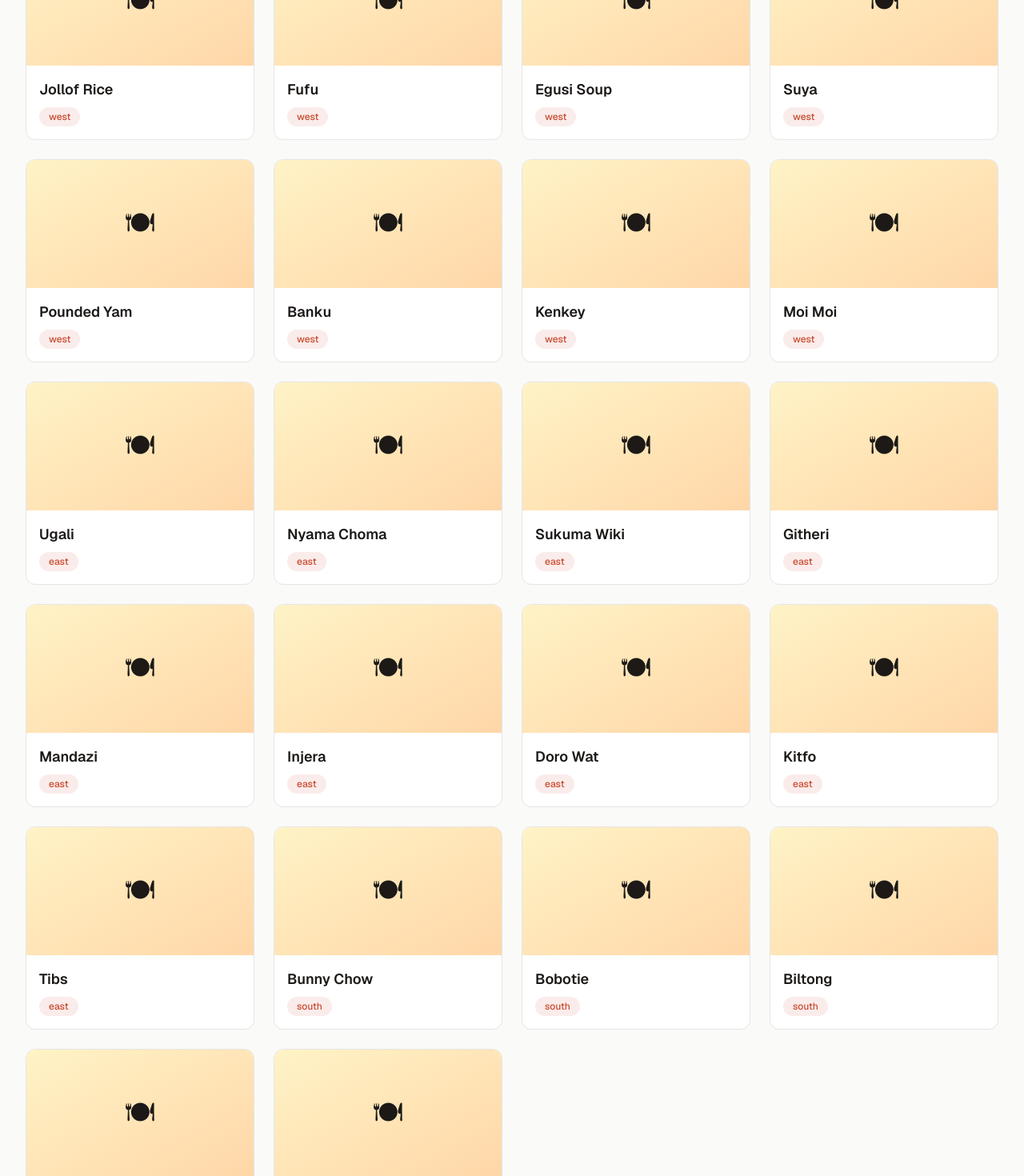
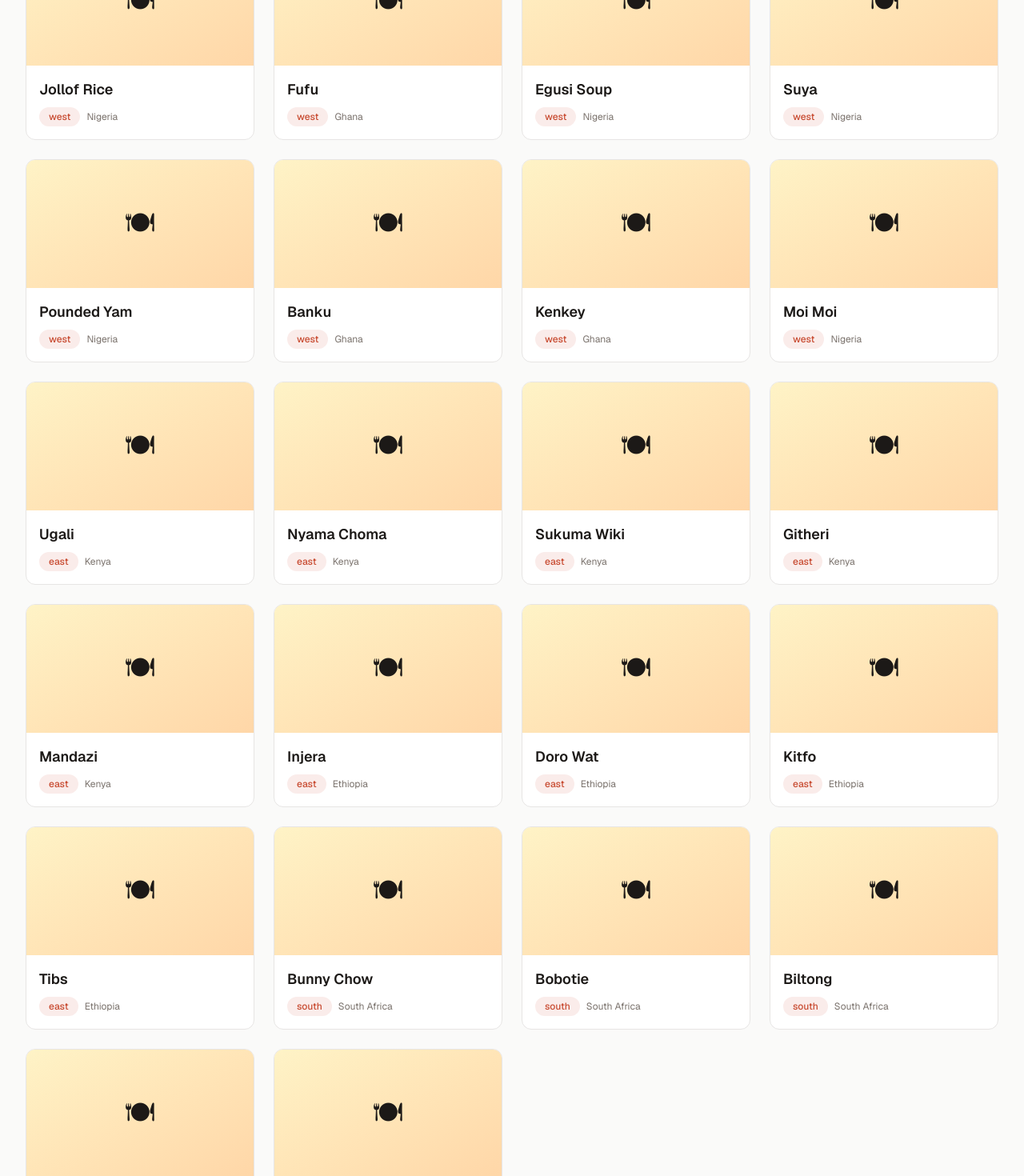
Before and after one commit to wyllade/African-Culture, a Next.js app: page /foods in a window 1280 px wide. Shown: the part 360-1830 px from the top of the page at 80% size. Built offline with nearby package versions, Linux system fonts and the light colour scheme.

Commit message:
Fix TypeScript errors: countryName props alignment, sanity type fix. Build successful with all 20 routes.

```diff
--- a/app/(site)/foods/page.tsx
+++ b/app/(site)/foods/page.tsx
@@ -2,28 +2,28 @@ import Link from 'next/link'
 import { FoodCard } from '@/components/foods/FoodCard'
 
 const foods = [
-  { name: 'Jollof Rice', slug: 'jollof-rice', region: 'west', country: 'Nigeria', countrySlug: 'nigeria' },
-  { name: 'Fufu', slug: 'fufu', region: 'west', country: 'Ghana', countrySlug: 'ghana' },
-  { name: 'Egusi Soup', slug: 'egusi-soup', region: 'west', country: 'Nigeria', countrySlug: 'nigeria' },
-  { name: 'Suya', slug: 'suya', region: 'west', country: 'Nigeria', countrySlug: 'nigeria' },
-  { name: 'Pounded Yam', slug: 'pounded-yam', region: 'west', country: 'Nigeria', countrySlug: 'nigeria' },
-  { name: 'Banku', slug: 'banku', region: 'west', country: 'Ghana', countrySlug: 'ghana' },
-  { name: 'Kenkey', slug: 'kenkey', region: 'west', country: 'Ghana', countrySlug: 'ghana' },
-  { name: 'Moi Moi', slug: 'moi-moi', region: 'west', country: 'Nigeria', countrySlug: 'nigeria' },
-  { name: 'Ugali', slug: 'ugali', region: 'east', country: 'Kenya', countrySlug: 'kenya' },
-  { name: 'Nyama Choma', slug: 'nyama-choma', region: 'east', country: 'Kenya', countrySlug: 'kenya' },
-  { name: 'Sukuma Wiki', slug: 'sukuma-wiki', region: 'east', country: 'Kenya', countrySlug: 'kenya' },
-  { name: 'Githeri', slug: 'githeri', region: 'east', country: 'Kenya', countrySlug: 'kenya' },
-  { name: 'Mandazi', slug: 'mandazi', region: 'east', country: 'Kenya', countrySlug: 'kenya' },
-  { name: 'Injera', slug: 'injera', region: 'east', country: 'Ethiopia', countrySlug: 'ethiopia' },
-  { name: 'Doro Wat', slug: 'doro-wat', region: 'east', country: 'Ethiopia', countrySlug: 'ethiopia' },
-  { name: 'Kitfo', slug: 'kitfo', region: 'east', country: 'Ethiopia', countrySlug: 'ethiopia' },
-  { name: 'Tibs', slug: 'tibs', region: 'east', country: 'Ethiopia', countrySlug: 'ethiopia' },
-  { name: 'Bunny Chow', slug: 'bunny-chow', region: 'south', country: 'South Africa', countrySlug: 'south-africa' },
-  { name: 'Bobotie', slug: 'bobotie', region: 'south', country: 'South Africa', countrySlug: 'south-africa' },
-  { name: 'Biltong', slug: 'biltong', region: 'south', country: 'South Africa', countrySlug: 'south-africa' },
-  { name: 'Braai', slug: 'braai', region: 'south', country: 'South Africa', countrySlug: 'south-africa' },
-  { name: 'Malva Pudding', slug: 'malva-pudding', region: 'south', country: 'South Africa', countrySlug: 'south-africa' },
+  { name: 'Jollof Rice', slug: 'jollof-rice', region: 'west', countryName: 'Nigeria', countrySlug: 'nigeria' },
+  { name: 'Fufu', slug: 'fufu', region: 'west', countryName: 'Ghana', countrySlug: 'ghana' },
+  { name: 'Egusi Soup', slug: 'egusi-soup', region: 'west', countryName: 'Nigeria', countrySlug: 'nigeria' },
+  { name: 'Suya', slug: 'suya', region: 'west', countryName: 'Nigeria', countrySlug: 'nigeria' },
+  { name: 'Pounded Yam', slug: 'pounded-yam', region: 'west', countryName: 'Nigeria', countrySlug: 'nigeria' },
+  { name: 'Banku', slug: 'banku', region: 'west', countryName: 'Ghana', countrySlug: 'ghana' },
+  { name: 'Kenkey', slug: 'kenkey', region: 'west', countryName: 'Ghana', countrySlug: 'ghana' },
+  { name: 'Moi Moi', slug: 'moi-moi', region: 'west', countryName: 'Nigeria', countrySlug: 'nigeria' },
+  { name: 'Ugali', slug: 'ugali', region: 'east', countryName: 'Kenya', countrySlug: 'kenya' },
+  { name: 'Nyama Choma', slug: 'nyama-choma', region: 'east', countryName: 'Kenya', countrySlug: 'kenya' },
+  { name: 'Sukuma Wiki', slug: 'sukuma-wiki', region: 'east', countryName: 'Kenya', countrySlug: 'kenya' },
+  { name: 'Githeri', slug: 'githeri', region: 'east', countryName: 'Kenya', countrySlug: 'kenya' },
+  { name: 'Mandazi', slug: 'mandazi', region: 'east', countryName: 'Kenya', countrySlug: 'kenya' },
+  { name: 'Injera', slug: 'injera', region: 'east', countryName: 'Ethiopia', countrySlug: 'ethiopia' },
+  { name: 'Doro Wat', slug: 'doro-wat', region: 'east', countryName: 'Ethiopia', countrySlug: 'ethiopia' },
+  { name: 'Kitfo', slug: 'kitfo', region: 'east', countryName: 'Ethiopia', countrySlug: 'ethiopia' },
+  { name: 'Tibs', slug: 'tibs', region: 'east', countryName: 'Ethiopia', countrySlug: 'ethiopia' },
+  { name: 'Bunny Chow', slug: 'bunny-chow', region: 'south', countryName: 'South Africa', countrySlug: 'south-africa' },
+  { name: 'Bobotie', slug: 'bobotie', region: 'south', countryName: 'South Africa', countrySlug: 'south-africa' },
+  { name: 'Biltong', slug: 'biltong', region: 'south', countryName: 'South Africa', countrySlug: 'south-africa' },
+  { name: 'Braai', slug: 'braai', region: 'south', countryName: 'South Africa', countrySlug: 'south-africa' },
+  { name: 'Malva Pudding', slug: 'malva-pudding', region: 'south', countryName: 'South Africa', countrySlug: 'south-africa' },
 ]
 
 const regions = [
--- a/app/(site)/foods/region/[region]/page.tsx
+++ b/app/(site)/foods/region/[region]/page.tsx
@@ -10,34 +10,34 @@ const regionNames: Record<string, { name: string; description: string }> = {
   south: { name: 'Southern Africa', description: 'South Africa, Zimbabwe, Zambia, Botswana, and more' },
 }
 
-const foodsByRegion: Record<string, { name: string; slug: string; region: string; country: string; countrySlug: string }[]> = {
+const foodsByRegion: Record<string, { name: string; slug: string; region: string; countryName: string; countrySlug: string }[]> = {
   east: [
-    { name: 'Ugali', slug: 'ugali', region: 'east', country: 'Kenya', countrySlug: 'kenya' },
-    { name: 'Nyama Choma', slug: 'nyama-choma', region: 'east', country: 'Kenya', countrySlug: 'kenya' },
-    { name: 'Sukuma Wiki', slug: 'sukuma-wiki', region: 'east', country: 'Kenya', countrySlug: 'kenya' },
-    { name: 'Githeri', slug: 'githeri', region: 'east', country: 'Kenya', countrySlug: 'kenya' },
-    { name: 'Mandazi', slug: 'mandazi', region: 'east', country: 'Kenya', countrySlug: 'kenya' },
-    { name: 'Injera', slug: 'injera', region: 'east', country: 'Ethiopia', countrySlug: 'ethiopia' },
-    { name: 'Doro Wat', slug: 'doro-wat', region: 'east', country: 'Ethiopia', countrySlug: 'ethiopia' },
-    { name: 'Kitfo', slug: 'kitfo', region: 'east', country: 'Ethiopia', countrySlug: 'ethiopia' },
-    { name: 'Tibs', slug: 'tibs', region: 'east', country: 'Ethiopia', countrySlug: 'ethiopia' },
+    { name: 'Ugali', slug: 'ugali', region: 'east', countryName: 'Kenya', countrySlug: 'kenya' },
+    { name: 'Nyama Choma', slug: 'nyama-choma', region: 'east', countryName: 'Kenya', countrySlug: 'kenya' },
+    { name: 'Sukuma Wiki', slug: 'sukuma-wiki', region: 'east', countryName: 'Kenya', countrySlug: 'kenya' },
+    { name: 'Githeri', slug: 'githeri', region: 'east', countryName: 'Kenya', countrySlug: 'kenya' },
+    { name: 'Mandazi', slug: 'mandazi', region: 'east', countryName: 'Kenya', countrySlug: 'kenya' },
+    { name: 'Injera', slug: 'injera', region: 'east', countryName: 'Ethiopia', countrySlug: 'ethiopia' },
+    { name: 'Doro Wat', slug: 'doro-wat', region: 'east', countryName: 'Ethiopia', countrySlug: 'ethiopia' },
+    { name: 'Kitfo', slug: 'kitfo', region: 'east', countryName: 'Ethiopia', countrySlug: 'ethiopia' },
+    { name: 'Tibs', slug: 'tibs', region: 'east', countryName: 'Ethiopia', countrySlug: 'ethiopia' },
   ],
   west: [
-    { name: 'Jollof Rice', slug: 'jollof-rice', region: 'west', country: 'Nigeria', countrySlug: 'nigeria' },
-    { name: 'Fufu', slug: 'fufu', region: 'west', country: 'Ghana', countrySlug: 'ghana' },
-    { name: 'Egusi Soup', slug: 'egusi-soup', region: 'west', country: 'Nigeria', countrySlug: 'nigeria' },
-    { name: 'Suya', slug: 'suya', region: 'west', country: 'Nigeria', countrySlug: 'nigeria' },
-    { name: 'Pounded Yam', slug: 'pounded-yam', region: 'west', country: 'Nigeria', countrySlug: 'nigeria' },
-    { name: 'Banku', slug: 'banku', region: 'west', country: 'Ghana', countrySlug: 'ghana' },
-    { name: 'Kenkey', slug: 'kenkey', region: 'west', country: 'Ghana', countrySlug: 'ghana' },
-    { name: 'Moi Moi', slug: 'moi-moi', region: 'west', country: 'Nigeria', countrySlug: 'nigeria' },
+    { name: 'Jollof Rice', slug: 'jollof-rice', region: 'west', countryName: 'Nigeria', countrySlug: 'nigeria' },
+    { name: 'Fufu', slug: 'fufu', region: 'west', countryName: 'Ghana', countrySlug: 'ghana' },
+    { name: 'Egusi Soup', slug: 'egusi-soup', region: 'west', countryName: 'Nigeria', countrySlug: 'nigeria' },
+    { name: 'Suya', slug: 'suya', region: 'west', countryName: 'Nigeria', countrySlug: 'nigeria' },
+    { name: 'Pounded Yam', slug: 'pounded-yam', region: 'west', countryName: 'Nigeria', countrySlug: 'nigeria' },
+    { name: 'Banku', slug: 'banku', region: 'west', countryName: 'Ghana', countrySlug: 'ghana' },
+    { name: 'Kenkey', slug: 'kenkey', region: 'west', countryName: 'Ghana', countrySlug: 'ghana' },
+    { name: 'Moi Moi', slug: 'moi-moi', region: 'west', countryName: 'Nigeria', countrySlug: 'nigeria' },
   ],
   south: [
-    { name: 'Bunny Chow', slug: 'bunny-chow', region: 'south', country: 'South Africa', countrySlug: 'south-africa' },
-    { name: 'Bobotie', slug: 'bobotie', region: 'south', country: 'South Africa', countrySlug: 'south-africa' },
-    { name: 'Biltong', slug: 'biltong', region: 'south', country: 'South Africa', countrySlug: 'south-africa' },
-    { name: 'Braai', slug: 'braai', region: 'south', country: 'South Africa', countrySlug: 'south-africa' },
-    { name: 'Malva Pudding', slug: 'malva-pudding', region: 'south', country: 'South Africa', countrySlug: 'south-africa' },
+    { name: 'Bunny Chow', slug: 'bunny-chow', region: 'south', countryName: 'South Africa', countrySlug: 'south-africa' },
+    { name: 'Bobotie', slug: 'bobotie', region: 'south', countryName: 'South Africa', countrySlug: 'south-africa' },
+    { name: 'Biltong', slug: 'biltong', region: 'south', countryName: 'South Africa', countrySlug: 'south-africa' },
+    { name: 'Braai', slug: 'braai', region: 'south', countryName: 'South Africa', countrySlug: 'south-africa' },
+    { name: 'Malva Pudding', slug: 'malva-pudding', region: 'south', countryName: 'South Africa', countrySlug: 'south-africa' },
   ],
   north: [],
   central: [],
--- a/app/(site)/tribes/page.tsx
+++ b/app/(site)/tribes/page.tsx
@@ -1,26 +1,26 @@
 import { TribeCard } from '@/components/tribes/TribeCard'
 
 const tribes = [
-  { name: 'Maasai', slug: 'maasai', location: 'Kenya & Tanzania', country: 'Kenya', countrySlug: 'kenya' },
-  { name: 'Kikuyu', slug: 'kikuyu', location: 'Central Kenya', country: 'Kenya', countrySlug: 'kenya' },
-  { name: 'Luo', slug: 'luo', location: 'Western Kenya', country: 'Kenya', countrySlug: 'kenya' },
-  { name: 'Kalenjin', slug: 'kalenjin', location: 'Rift Valley, Kenya', country: 'Kenya', countrySlug: 'kenya' },
-  { name: 'Kamba', slug: 'kamba', location: 'Eastern Kenya', country: 'Kenya', countrySlug: 'kenya' },
-  { name: 'Yoruba', slug: 'yoruba', location: 'Southwestern Nigeria', country: 'Nigeria', countrySlug: 'nigeria' },
-  { name: 'Hausa', slug: 'hausa', location: 'Northern Nigeria', country: 'Nigeria', countrySlug: 'nigeria' },
-  { name: 'Igbo', slug: 'igbo', location: 'Southeastern Nigeria', country: 'Nigeria', countrySlug: 'nigeria' },
-  { name: 'Ijaw', slug: 'ijaw', location: 'Niger Delta, Nigeria', country: 'Nigeria', countrySlug: 'nigeria' },
-  { name: 'Tiv', slug: 'tiv', location: 'Central Nigeria', country: 'Nigeria', countrySlug: 'nigeria' },
-  { name: 'Zulu', slug: 'zulu', location: 'KwaZulu-Natal, South Africa', country: 'South Africa', countrySlug: 'south-africa' },
-  { name: 'Xhosa', slug: 'xhosa', location: 'Eastern Cape, South Africa', country: 'South Africa', countrySlug: 'south-africa' },
-  { name: 'Sotho', slug: 'sotho', location: 'Lesotho & South Africa', country: 'South Africa', countrySlug: 'south-africa' },
-  { name: 'Ndebele', slug: 'ndebele', location: 'Mpumalanga, South Africa', country: 'South Africa', countrySlug: 'south-africa' },
-  { name: 'Venda', slug: 'venda', location: 'Limpopo, South Africa', country: 'South Africa', countrySlug: 'south-africa' },
-  { name: 'Oromo', slug: 'oromo', location: 'Ethiopia', country: 'Ethiopia', countrySlug: 'ethiopia' },
-  { name: 'Amhara', slug: 'amhara', location: 'Northern Ethiopia', country: 'Ethiopia', countrySlug: 'ethiopia' },
-  { name: 'Tigray', slug: 'tigray', location: 'Tigray, Ethiopia', country: 'Ethiopia', countrySlug: 'ethiopia' },
-  { name: 'Akan', slug: 'akan', location: 'Ghana & Ivory Coast', country: 'Ghana', countrySlug: 'ghana' },
-  { name: 'Ewe', slug: 'ewe', location: 'Ghana, Togo & Benin', country: 'Ghana', countrySlug: 'ghana' },
+  { name: 'Maasai', slug: 'maasai', location: 'Kenya & Tanzania', countryName: 'Kenya', countrySlug: 'kenya' },
+  { name: 'Kikuyu', slug: 'kikuyu', location: 'Central Kenya', countryName: 'Kenya', countrySlug: 'kenya' },
+  { name: 'Luo', slug: 'luo', location: 'Western Kenya', countryName: 'Kenya', countrySlug: 'kenya' },
+  { name: 'Kalenjin', slug: 'kalenjin', location: 'Rift Valley, Kenya', countryName: 'Kenya', countrySlug: 'kenya' },
+  { name: 'Kamba', slug: 'kamba', location: 'Eastern Kenya', countryName: 'Kenya', countrySlug: 'kenya' },
+  { name: 'Yoruba', slug: 'yoruba', location: 'Southwestern Nigeria', countryName: 'Nigeria', countrySlug: 'nigeria' },
+  { name: 'Hausa', slug: 'hausa', location: 'Northern Nigeria', countryName: 'Nigeria', countrySlug: 'nigeria' },
+  { name: 'Igbo', slug: 'igbo', location: 'Southeastern Nigeria', countryName: 'Nigeria', countrySlug: 'nigeria' },
+  { name: 'Ijaw', slug: 'ijaw', location: 'Niger Delta, Nigeria', countryName: 'Nigeria', countrySlug: 'nigeria' },
+  { name: 'Tiv', slug: 'tiv', location: 'Central Nigeria', countryName: 'Nigeria', countrySlug: 'nigeria' },
+  { name: 'Zulu', slug: 'zulu', location: 'KwaZulu-Natal, South Africa', countryName: 'South Africa', countrySlug: 'south-africa' },
+  { name: 'Xhosa', slug: 'xhosa', location: 'Eastern Cape, South Africa', countryName: 'South Africa', countrySlug: 'south-africa' },
+  { name: 'Sotho', slug: 'sotho', location: 'Lesotho & South Africa', countryName: 'South Africa', countrySlug: 'south-africa' },
+  { name: 'Ndebele', slug: 'ndebele', location: 'Mpumalanga, South Africa', countryName: 'South Africa', countrySlug: 'south-africa' },
+  { name: 'Venda', slug: 'venda', location: 'Limpopo, South Africa', countryName: 'South Africa', countrySlug: 'south-africa' },
+  { name: 'Oromo', slug: 'oromo', location: 'Ethiopia', countryName: 'Ethiopia', countrySlug: 'ethiopia' },
+  { name: 'Amhara', slug: 'amhara', location: 'Northern Ethiopia', countryName: 'Ethiopia', countrySlug: 'ethiopia' },
+  { name: 'Tigray', slug: 'tigray', location: 'Tigray, Ethiopia', countryName: 'Ethiopia', countrySlug: 'ethiopia' },
+  { name: 'Akan', slug: 'akan', location: 'Ghana & Ivory Coast', countryName: 'Ghana', countrySlug: 'ghana' },
+  { name: 'Ewe', slug: 'ewe', location: 'Ghana, Togo & Benin', countryName: 'Ghana', countrySlug: 'ghana' },
 ]
 
 export default function TribesPage() {
--- a/lib/sanity.ts
+++ b/lib/sanity.ts
@@ -11,6 +11,6 @@ export const client = createClient({
 
 const builder = imageUrlBuilder(client)
 
-export function urlFor(source: unknown) {
+export function urlFor(source: any) {
   return builder.image(source)
 }
```
